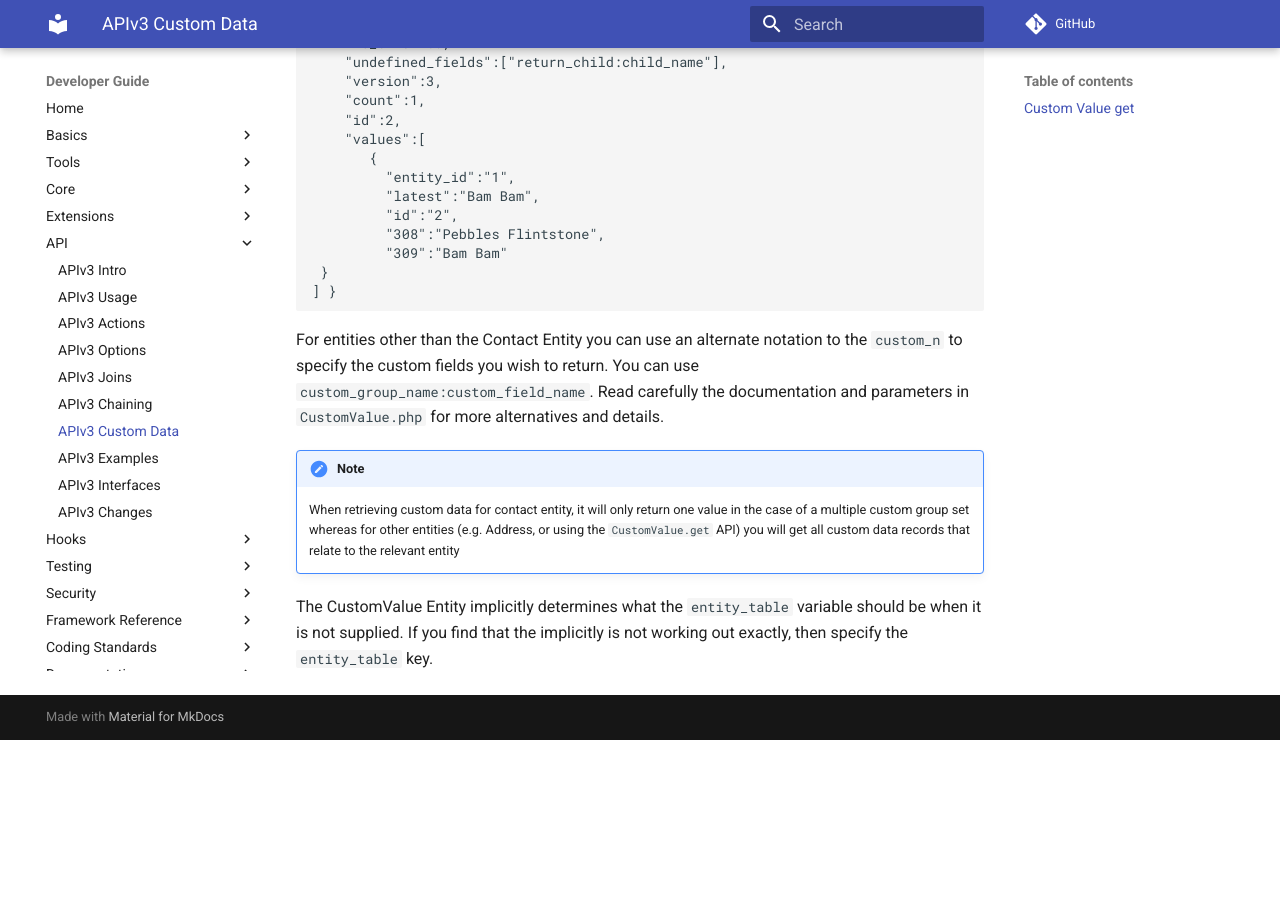
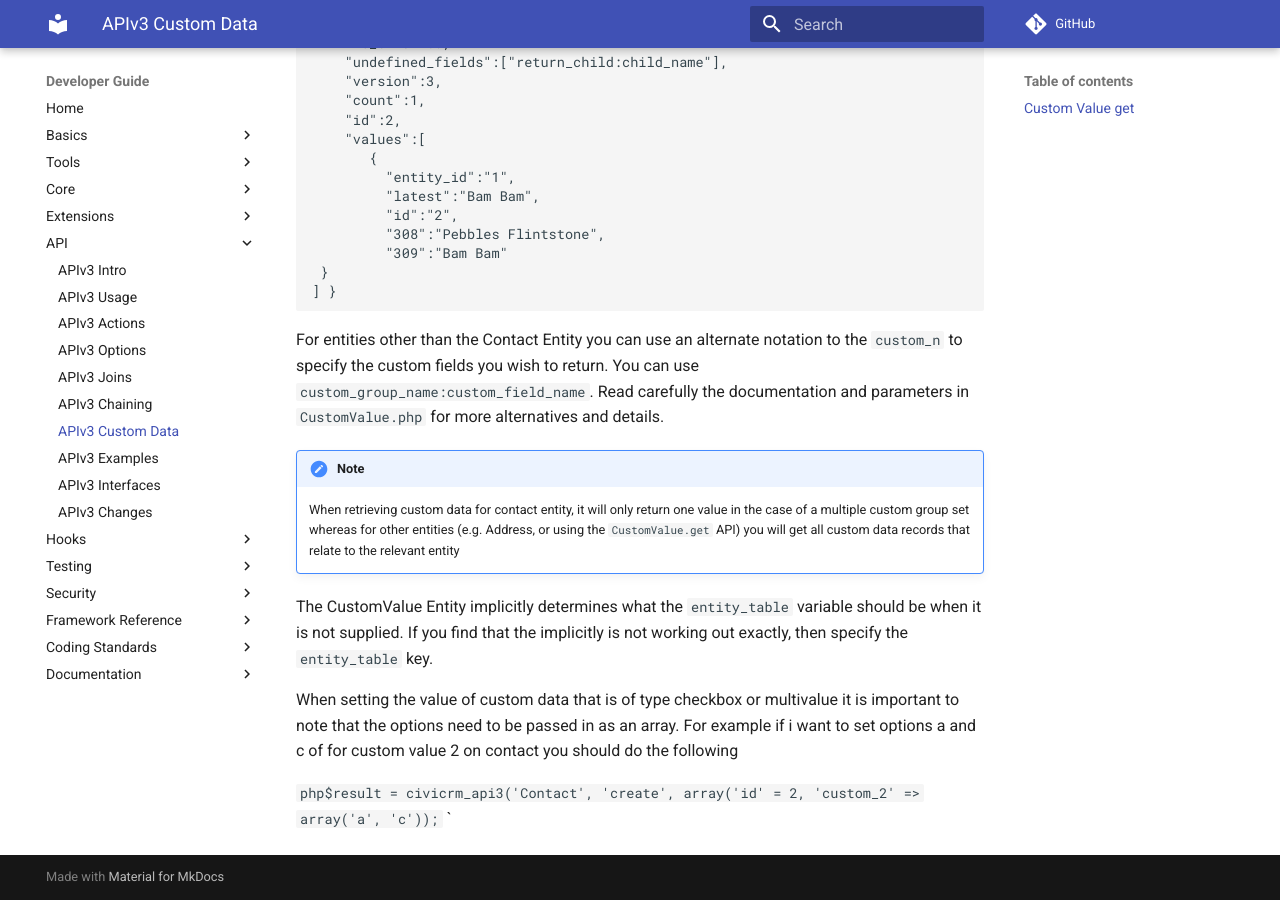
Before and after one commit to civicrm/civicrm-dev-docs, an MkDocs documentation site: the page built from docs/api/custom-data.md, in a window 1280 px wide and 900 px high, scrolled down 1109 px. Built offline with MkDocs 1.6.1 and Material for MkDocs 9.7.7, drawn with Linux system fonts in a browser that asks for light colours; comment, search, counter and statistics services are not loaded; old or Windows-style settings are respelled for this version of MkDocs; before the commit the page ends 1849 px from its top, so only the background shows below that.

Commit message:
Add in docmentation on setting value of multiselect custom value

````diff
--- a/docs/api/custom-data.md
+++ b/docs/api/custom-data.md
@@ -65,3 +65,9 @@
     When retrieving custom data for contact entity, it will only return one value in the case of a multiple custom group set whereas for other entities (e.g. Address, or using the `CustomValue.get` API) you will get all custom data records that relate to the relevant entity
 
 The CustomValue Entity implicitly determines what the `entity_table` variable should be when it is not supplied. If you find that the implicitly is not working out exactly, then specify the `entity_table` key.
+
+When setting the value of custom data that is of type checkbox or multivalue it is important to note that the options need to be passed in as an array. For example if i want to set options a and c of for custom value 2 on contact you should do the following
+
+```php
+$result = civicrm_api3('Contact', 'create', array('id' = 2, 'custom_2' => array('a', 'c'));
+``` `
````
